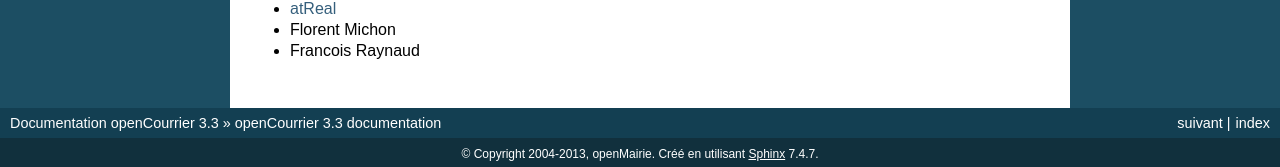
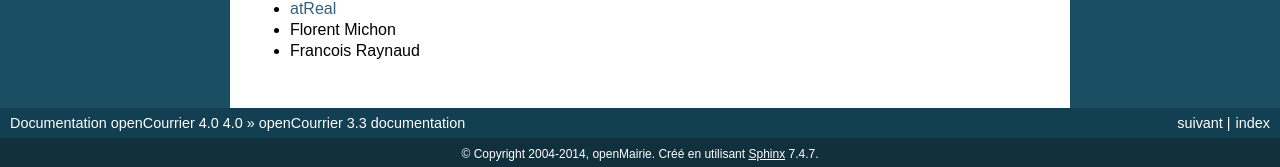
Before and after one commit to vcollette/opencourrier-documentation, a Sphinx documentation site: the page built from source/index.rst, in a window 1280 px wide and 900 px high, scrolled down 1226 px. Shown: the part 730-897 px from the top of the window. Built offline with Sphinx 7.4.7, drawn with Linux system fonts in a browser that asks for light colours; some of the changed text lies outside the part shown.

```diff
--- a/source/conf.py
+++ b/source/conf.py
@@ -16,9 +16,12 @@ import sys, os
 # If extensions (or modules to document with autodoc) are in another directory,
 # add these directories to sys.path here. If the directory is relative to the
 # documentation root, use os.path.abspath to make it absolute, like shown here.
-#sys.path.append(os.path.abspath('.'))
+#sys.path.insert(0, os.path.abspath('.'))
 
 # -- General configuration -----------------------------------------------------
+
+# If your documentation needs a minimal Sphinx version, state it here.
+#needs_sphinx = '1.0'
 
 # Add any Sphinx extension module names here, as strings. They can be extensions
 # coming with Sphinx (named 'sphinx.ext.*') or your custom ones.
@@ -31,23 +34,23 @@ templates_path = ['_templates']
 source_suffix = '.rst'
 
 # The encoding of source files.
-# source_encoding = 'utf-8'
+#source_encoding = 'utf-8'
 
 # The master toctree document.
 master_doc = 'index'
 
 # General information about the project.
-project = u'openCourrier'
-copyright = u'2004-2013, openMairie'
+project = u'openCourrier 4.0'
+copyright = u'2004-2014, openMairie'
 
 # The version info for the project you're documenting, acts as replacement for
 # |version| and |release|, also used in various other places throughout the
 # built documents.
 #
 # The short X.Y version.
-version = '3.3'
+version = '4.0'
 # The full version, including alpha/beta/rc tags.
-release = '3.3'
+release = '4.0'
 
 # The language for content autogenerated by Sphinx. Refer to documentation
 # for a list of supported languages.
@@ -59,12 +62,9 @@ language = 'fr'
 # Else, today_fmt is used as the format for a strftime call.
 today_fmt = '%d %m %Y'
 
-# List of documents that shouldn't be included in the build.
-#unused_docs = []
-
-# List of directories, relative to source directory, that shouldn't be searched
-# for source files.
-exclude_trees = []
+# List of patterns, relative to source directory, that match files and
+# directories to ignore when looking for source files.
+exclude_patterns = []
 
 # The reST default role (used for this markup: `text`) to use for all documents.
 #default_role = None
@@ -89,8 +89,8 @@ pygments_style = 'sphinx'
 
 # -- Options for HTML output ---------------------------------------------------
 
-# The theme to use for HTML and HTML Help pages.  Major themes that come with
-# Sphinx are currently 'default' and 'sphinxdoc'.
+# The theme to use for HTML and HTML Help pages.  See the documentation for
+# a list of builtin themes.
 html_theme = 'default'
 
 # Theme options are theme-specific and customize the look and feel of a theme
@@ -138,7 +138,7 @@ html_static_path = ['_static']
 #html_additional_pages = {}
 
 # If false, no module index is generated.
-#html_use_modindex = True
+#html_domain_indices = True
 
 # If false, no index is generated.
 #html_use_index = True
@@ -149,16 +149,22 @@ html_static_path = ['_static']
 # If true, links to the reST sources are added to the pages.
 html_show_sourcelink = False
 
+# If true, "Created using Sphinx" is shown in the HTML footer. Default is True.
+#html_show_sphinx = True
+
+# If true, "(C) Copyright ..." is shown in the HTML footer. Default is True.
+#html_show_copyright = True
+
 # If true, an OpenSearch description file will be output, and all pages will
 # contain a <link> tag referring to it.  The value of this option must be the
 # base URL from which the finished HTML is served.
 #html_use_opensearch = ''
 
-# If nonempty, this is the file name suffix for HTML files (e.g. ".xhtml").
-#html_file_suffix = ''
+# This is the file name suffix for HTML files (e.g. ".xhtml").
+#html_file_suffix = None
 
 # Output file base name for HTML help builder.
-htmlhelp_basename = 'openCourrier'
+htmlhelp_basename = 'opencourrierdoc'
 
 
 # -- Options for LaTeX output --------------------------------------------------
@@ -172,7 +178,7 @@ latex_paper_size = 'a4'
 # Grouping the document tree into LaTeX files. List of tuples
 # (source start file, target name, title, author, documentclass [howto/manual]).
 latex_documents = [
-  ('index', 'opencourrier.tex', u'opencourrier Documentation',
+  ('index', 'opencourrier.tex', u'openCourrier Documentation',
    u'openMairie', 'manual'),
 ]
 
@@ -184,6 +190,12 @@ latex_documents = [
 # not chapters.
 #latex_use_parts = False
 
+# If true, show page references after internal links.
+#latex_show_pagerefs = False
+
+# If true, show URL addresses after external links.
+#latex_show_urls = False
+
 # Additional stuff for the LaTeX preamble.
 #latex_preamble = ''
 
@@ -191,8 +203,17 @@ latex_documents = [
 #latex_appendices = []
 
 # If false, no module index is generated.
-#latex_use_modindex = True
+#latex_domain_indices = True
 
 #
 latex_elements = {}
 latex_elements['preamble'] = '\\setcounter{secnumdepth}{5}\\setcounter{tocdepth}{5}'
+
+# -- Options for manual page output --------------------------------------------
+
+# One entry per manual page. List of tuples
+# (source start file, name, description, authors, manual section).
+man_pages = [
+    ('index', 'opencourrier', u'openCourrier Documentation',
+     [u'openMairie'], 1)
+]
```
